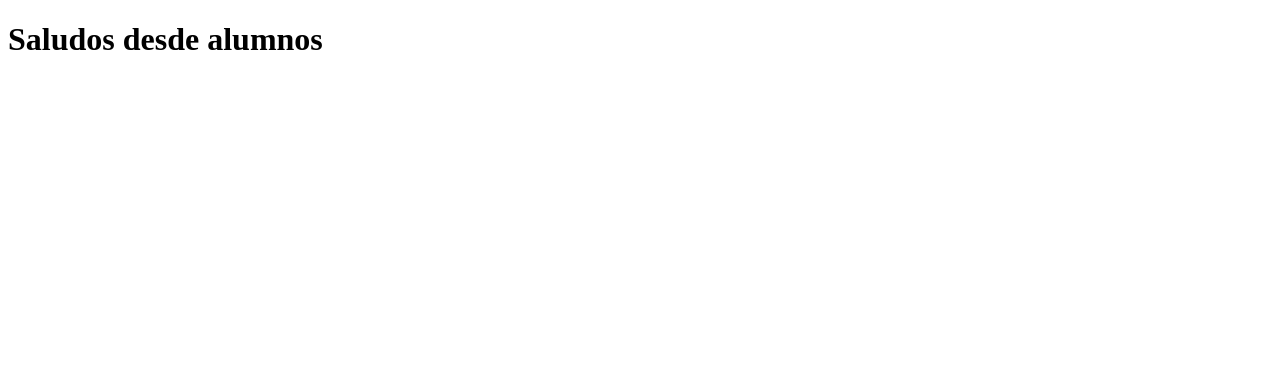
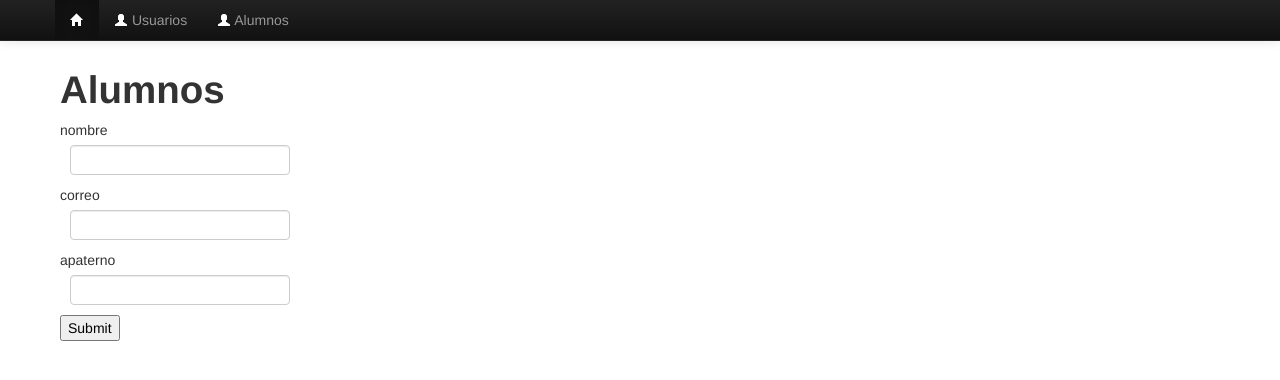
Before and after one commit to IDGS-802-20002241/IntroFlaskIDGS802, a Flask app: page /alumnos in a window 1280 px wide. Shown: the top 380 px of the page. Run offline with Flask 3, Linux system fonts and the light colour scheme; some libraries are stand-ins or nearby versions.

Commit message:
Uso de macro	OMG 29/Enero/2024
Uso de macro	OMG 29/Enero/2024

```diff
--- a/forms.py
+++ b/forms.py
@@ -1,10 +1,10 @@
 from wtforms import Form
-from wtforms import StringField, TextAreaField,TextField,SelectField,RadioField
+from wtforms import StringField, TextAreaField,SelectField,RadioField
 from wtforms import EmailField
 
 class UserForm(Form):
     nombre=StringField("nombre")
     email=EmailField("correo")
-    apaterno=TextField("apaterno")
+    apaterno=StringField("apaterno")
     materias=SelectField(choices=[('Español','esp'),('Matematicas','mat'), ('Ingles','ING') ])
     radios=RadioField('Curso',choices=[('1','1'),('2','2'),('3','3')])
--- a/main.py
+++ b/main.py
@@ -1,5 +1,5 @@
 from flask import Flask, request, render_template
-
+import forms
 app=Flask(__name__)
 
 '''
@@ -8,9 +8,20 @@ Decoradores o rutas
 @app.route("/")
 def index():
     return render_template("index.html")
-@app.route("/alumnos")
+
+@app.route("/alumnos",methods=["GET","POST"])
 def alumnos():
-    return render_template("alumnos.html")
+    alumn_form=forms.UserForm(request.form)
+    if request.method == 'POST':
+        nom=alumn_form.nombre.data
+        email=alumn_form.email.data
+        apaterno=alumn_form.apaterno.data
+        print("nombre: {}".format(nom))
+        print("email: {}".format(email))
+        print("Apellido paterno: {}".format(apaterno))
+    return render_template("alumnos.html", form =alumn_form )
+
+
 @app.route("/maestros")
 def maestros():
     return render_template("maestros.html")
--- /dev/null
+++ b/templates/_macros.html
@@ -0,0 +1,10 @@
+{%macro datos(nombre, placeholder,type="text")%}
+
+<p><input name="{{nombre}}" placeholder="{{placeholder}}" type="{{type}}"></p>
+{%endmacro%}
+
+
+{%macro input_Form(Field)%}
+    <td>{{Field.label}}</td>
+    <dd>{{ Field(**kwargs)|safe}}</dd>
+{%endmacro%}
--- a/templates/alumnos.html
+++ b/templates/alumnos.html
@@ -1,12 +1,21 @@
-<!DOCTYPE html>
-<html lang="en">
-<head>
-    <meta charset="UTF-8">
-    <meta name="viewport" content="width=device-width, initial-scale=1.0">
-    <title>Document</title>
-</head>
-<body>
-    <h1>Saludos desde alumnos</h1>
+{%extends "layout2.html" %}
 
-</body>
-</html>
+{%block content %}
+{%import "_macros.html" as macro %}
+<h1>Alumnos</h1>
+<form action="" method="POST">
+    <!--
+    formas de uso variables desde macros, formularios , etc
+
+    {{macro.datos("nombre","NOMBRE")}}
+    {{macro.datos("edad","EDAD", "number")}} -->
+    {{macro.input_Form(form.nombre,class="form-control") }}
+    {{macro.input_Form(form.email,class="form-control") }}
+    {{macro.input_Form(form.apaterno,class="form-control") }}
+    <input type="submit" name="btn1">
+
+    <!--     {{ form.materias }}-->
+</form>
+
+
+{% endblock %}
```
